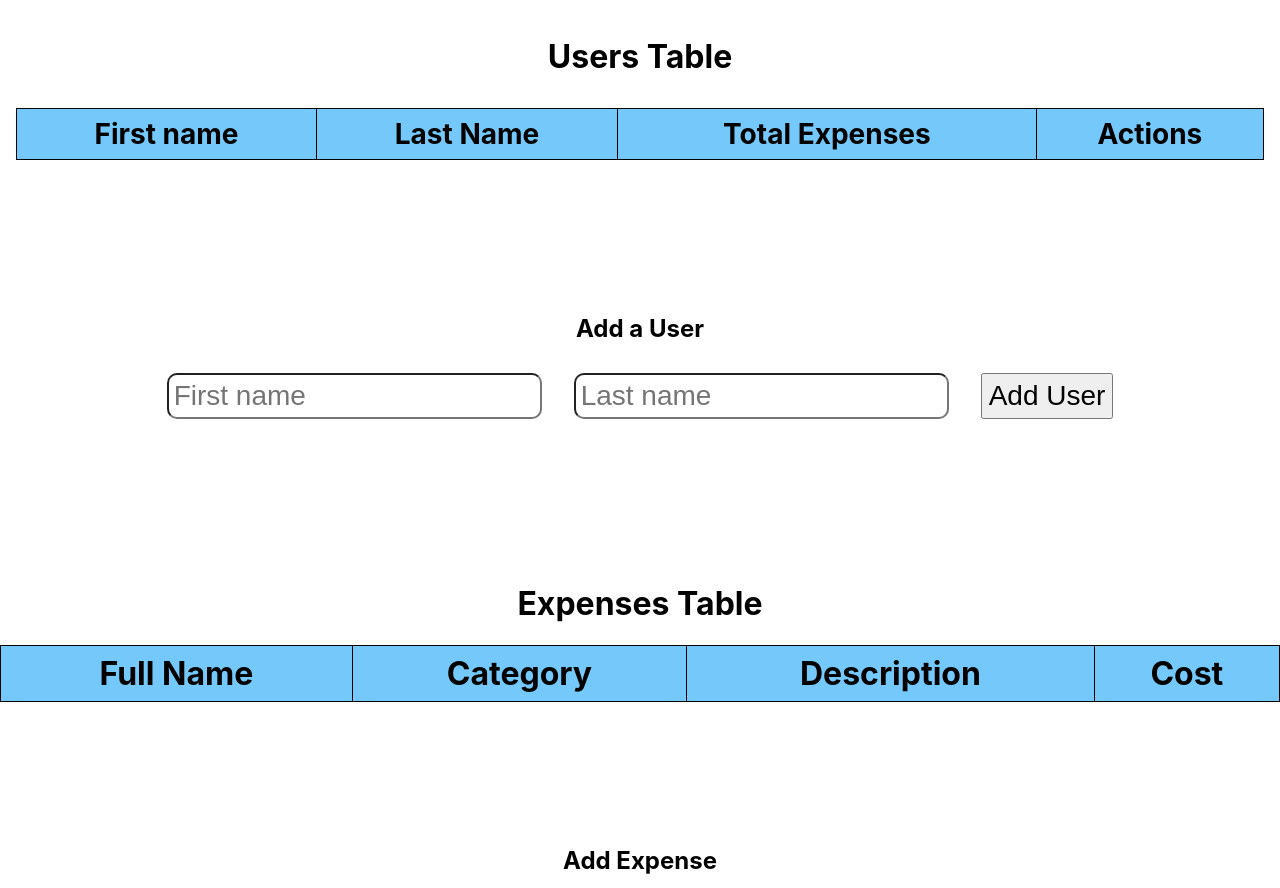
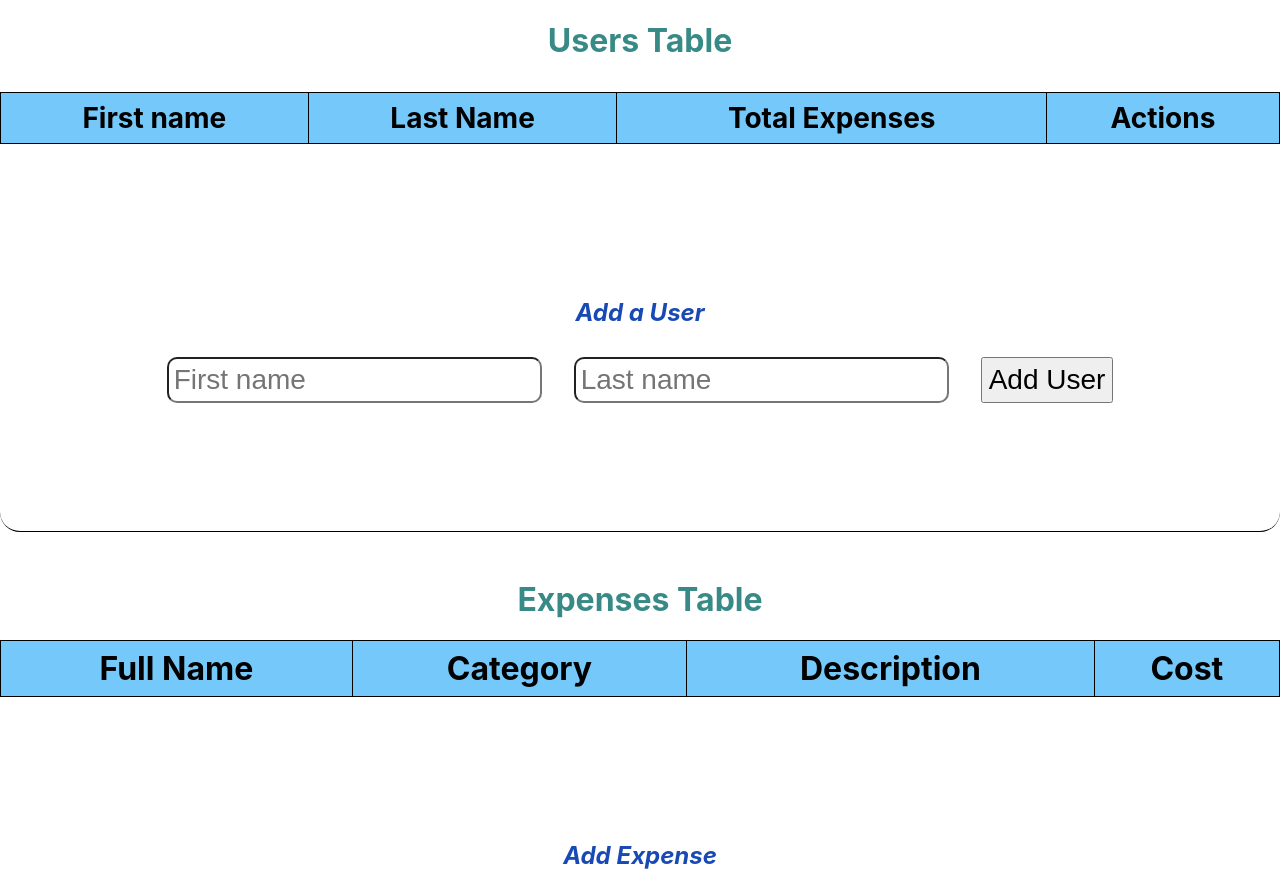
Before and after one commit to sanaanymoe/lean-data, a React (Create React App) app: page / in a window 1280 px wide. Shown: the top 888 px of the page. Built offline with nearby package versions, Linux system fonts and the light colour scheme.

Commit message:
update styling

```diff
--- a/src/components/ExpensesTable/ExpensesTable.jsx
+++ b/src/components/ExpensesTable/ExpensesTable.jsx
@@ -74,7 +74,7 @@ const ExpensesTable = ({ users, setUsers }) => {
   };
 
   return (
-    <div>
+    <div className="expense-table">
       <h1>Expenses Table</h1>
       <table>
         <thead>
--- a/src/components/ExpensesTable/ExpensesTable.styles.css
+++ b/src/components/ExpensesTable/ExpensesTable.styles.css
@@ -4,3 +4,14 @@
   justify-content: center;
   margin-bottom: 8em;
 }
+
+.expense-table {
+    width: 100%;
+    border-bottom: 1px solid black;
+    border-radius: 20px;
+    margin: 3em 0;
+}
+
+h1 {
+    color: rgb(56, 138, 134);
+}
--- a/src/components/UsersTable/UsersTable.styles.css
+++ b/src/components/UsersTable/UsersTable.styles.css
@@ -2,7 +2,8 @@
   display: flex;
   flex-direction: column;
   gap: 10px;
-  padding: 1rem;
+  border-bottom: 1px solid black;
+  border-radius: 20px;
 }
 
 table {
@@ -12,6 +13,8 @@ table {
 
 h2{
   margin-top: 6em;
+  color: rgb(24, 73, 180);
+  font-style: italic;
 }
 
 th,
```
